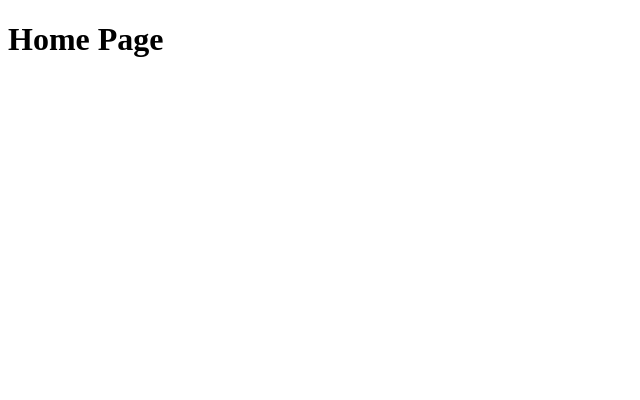
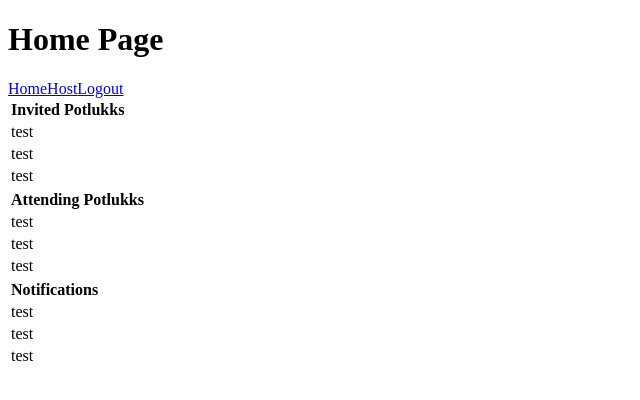
Before and after one commit to RickyAChris/potlukk-project, a React (Create React App) app: page /home in a window 1280 px wide. Shown: the top 400 px of the page, without its empty margins (0-640 px from the left). Built offline with nearby package versions, Linux system fonts and the light colour scheme.

Commit message:
html base for home page

```diff
--- a/src/pages/home-page.tsx
+++ b/src/pages/home-page.tsx
@@ -1,7 +1,48 @@
+import { NavBar } from "../components/navbar";
 
 export function HomePage(){
 
+
     return <>
         <h1>Home Page</h1>
+        <NavBar/>
+
+       <table>
+        <thead>
+        <tr><th>Invited Potlukks</th></tr>
+        </thead>
+        <tbody>
+        <tr><td>test</td></tr>
+        <tr><td>test</td></tr>
+        <tr><td>test</td></tr>
+       </tbody>
+       </table>
+
+       <table>
+        <thead>
+        <tr><th>Attending Potlukks</th></tr>
+        </thead>
+        <tbody>
+        <tr><td>test</td></tr>
+        <tr><td>test</td></tr>
+        <tr><td>test</td></tr>
+       </tbody>
+       </table>
+
+        <table>
+        <thead>
+        <tr><th>Notifications</th></tr>
+        </thead>
+        <tbody>
+        <tr><td>test</td></tr>
+        <tr><td>test</td></tr>
+        <tr><td>test</td></tr>
+       </tbody>
+       </table>
+
+
+
+
+
     </>
 }
```
